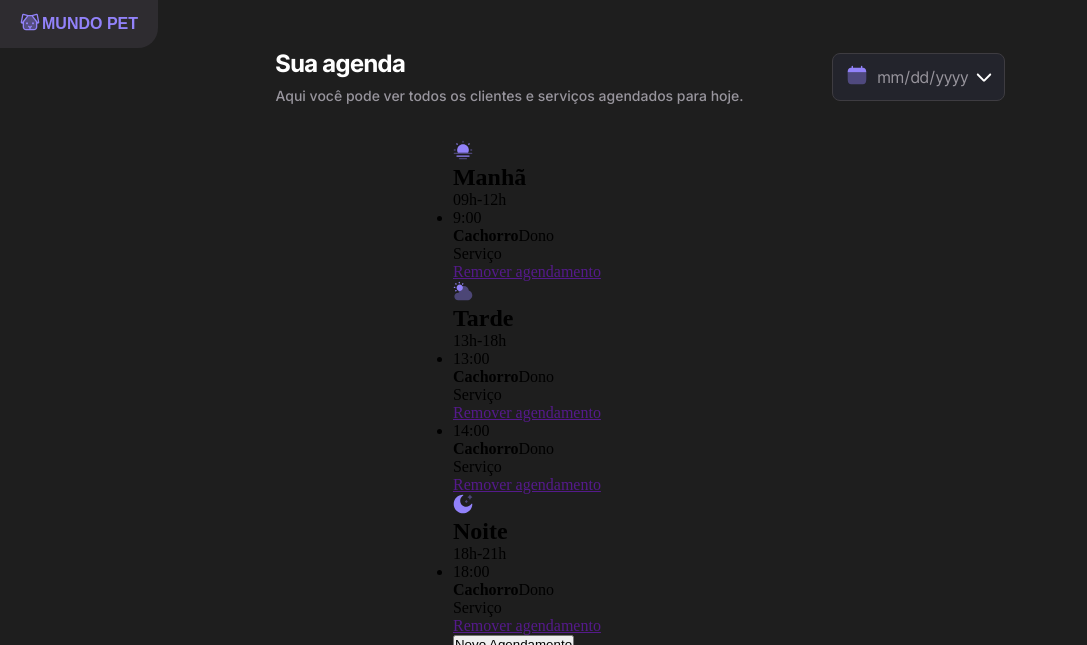
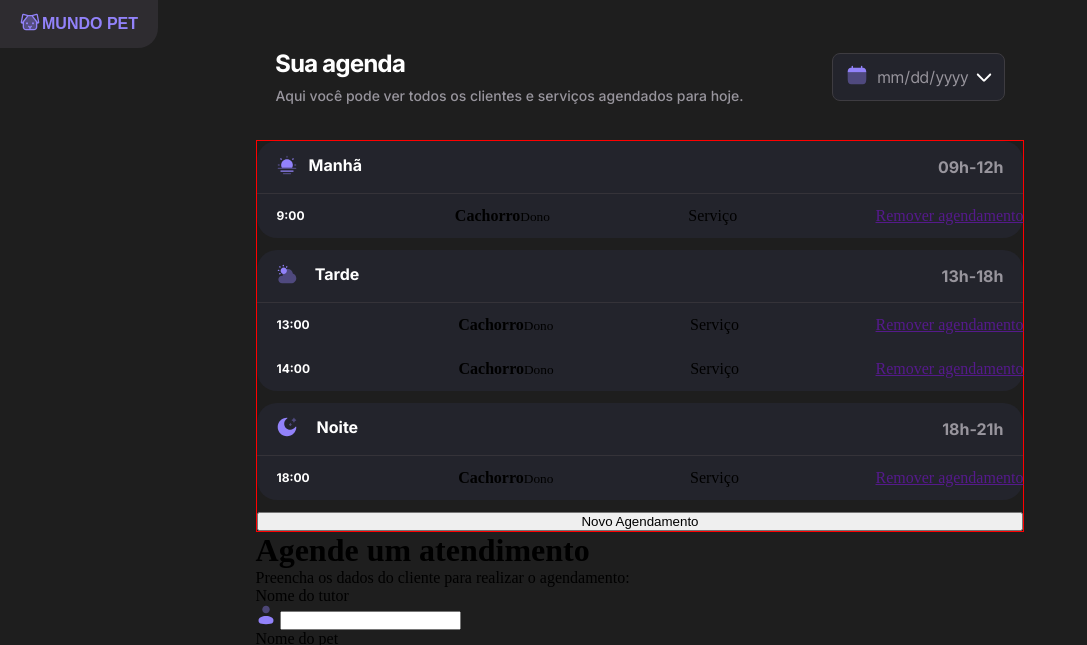
Before and after one commit to Lucascfsb/pet-scheduling, a website built with webpack: page index.html in a window 1280 px wide. Shown: the top 645 px of the page, without its empty margins (0-1087 px from the left). Built offline with nearby package versions, Linux system fonts and the light colour scheme; files whose address does not match are found by name; a web font is replaced by a local one.

Commit message:
feat: restructure schedule section with new div wrappers and add schedule CSS for improved styling

```diff
--- a/index.html
+++ b/index.html
@@ -40,6 +40,7 @@
 
     <main>
       <section>
+        <div class="morning-div">
             <header class="morning">
             <i><img src="/src/assets/sun.svg" alt="" /></i>
             <h2>Manhã</h2>
@@ -48,12 +49,14 @@
           <ul>
             <li>
               <span>9:00</span>
-            <p class="dog-owner"><strong>Cachorro</strong><span>Dono</span></p>
+              <p class="dog-owner"><strong>Cachorro</strong><small>Dono</small></p>
               <p class="service">Serviço</p>
               <a href="">Remover agendamento</a>
             </li>
           </ul>
+        </div>
 
+        <div class="evening-div">
           <header class="evening">
             <i><img src="/src/assets/cloud.svg" alt="" /></i>
             <h2>Tarde</h2>
@@ -62,18 +65,20 @@
           <ul aria-label="Horários disponíveis" class="free-schedule">
             <li>
               <span>13:00</span>
-            <p class="dog-owner"><strong>Cachorro</strong><span>Dono</span></p>
+              <p class="dog-owner"><strong>Cachorro</strong><small>Dono</small></p>
               <p class="service">Serviço</p>
               <a href="">Remover agendamento</a>
             </li>
             <li>
               <span>14:00</span>
-            <p class="dog-owner"><strong>Cachorro</strong><span>Dono</span></p>
+              <p class="dog-owner"><strong>Cachorro</strong><small>Dono</small></p>
               <p class="service">Serviço</p>
               <a href="">Remover agendamento</a>
             </li>
           </ul>
+        </div>
 
+        <div class="night-div">
           <header class="night">
             <i><img src="/src/assets/moon.svg" alt="" /></i>
             <h2>Noite</h2>
@@ -82,11 +87,12 @@
           <ul>
             <li>
               <span>18:00</span>
-            <p class="dog-owner"><strong>Cachorro</strong><span>Dono</span></p>
+              <p class="dog-owner"><strong>Cachorro</strong><small>Dono</small></p>
               <p class="service">Serviço</p>
               <a href="">Remover agendamento</a>
             </li>
           </ul>
+        </div>
 
         <button class="new-Schedule">Novo Agendamento</button>
       </section>
--- a/src/main.js
+++ b/src/main.js
@@ -5,6 +5,7 @@
 
 //CSS
 import "./styles/global.css";
+import "./styles/schedule.css";
 
 //JS
 document.addEventListener("DOMContentLoaded", () => {
--- a/src/styles/schedule.css
+++ b/src/styles/schedule.css
@@ -0,0 +1,54 @@
+section {
+  display: flex;
+  flex-direction: column;
+  border: red solid 1px;
+  gap: 12px;
+
+  & .morning, .evening, .night {
+    display: flex;
+    flex-direction: row;
+    justify-content: space-between;
+    background: var(--background-tertiary);
+    border-radius: 20px 20px 0 0;
+    border-bottom: 1px solid var(--border-divisor);
+
+    & i {
+      margin: 14px 12px 14px 20px;
+    }
+
+    & h2 {
+      color: var(--content-primary);
+      font: var(--label-large);
+      margin-right: 564px;
+      margin-top: 12px;
+      margin-bottom: 12px;
+    }
+
+    & span {
+      color: var(--content-secondary);
+      font: var(--label-large);
+      margin: 14px 20px 14px 12px;
+    }
+  }
+
+  ul {
+    background: var(--background-tertiary);
+    border-radius: 0 0 20px 20px;
+
+    & li {
+      display: flex;
+      flex-direction: row;
+      justify-content: space-between;
+      align-items: center;
+
+
+      & span {
+        color: var(--content-primary);
+        font: var(--label-small);
+        margin: 14px 12px 14px 20px;
+
+      }
+    }
+
+  }
+}
```
Lines whose indentation alone changed are shown as unchanged.
